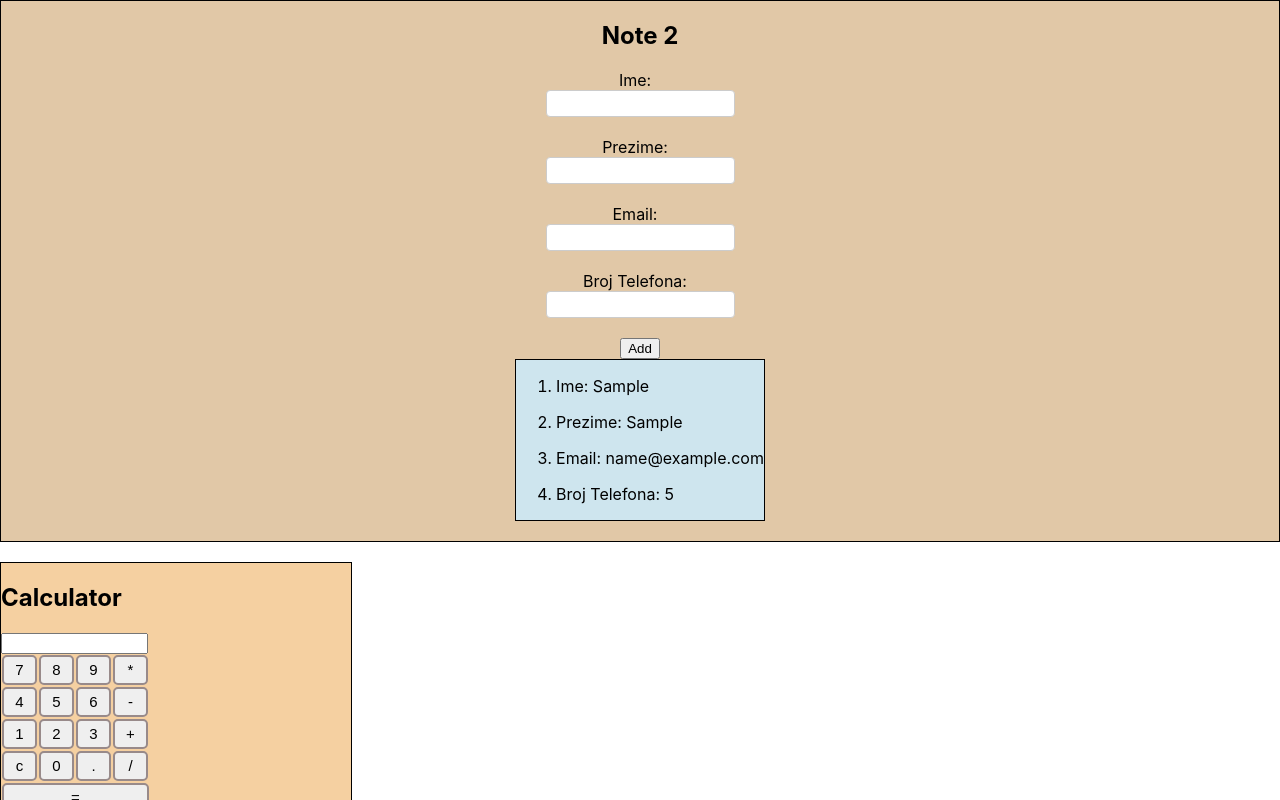
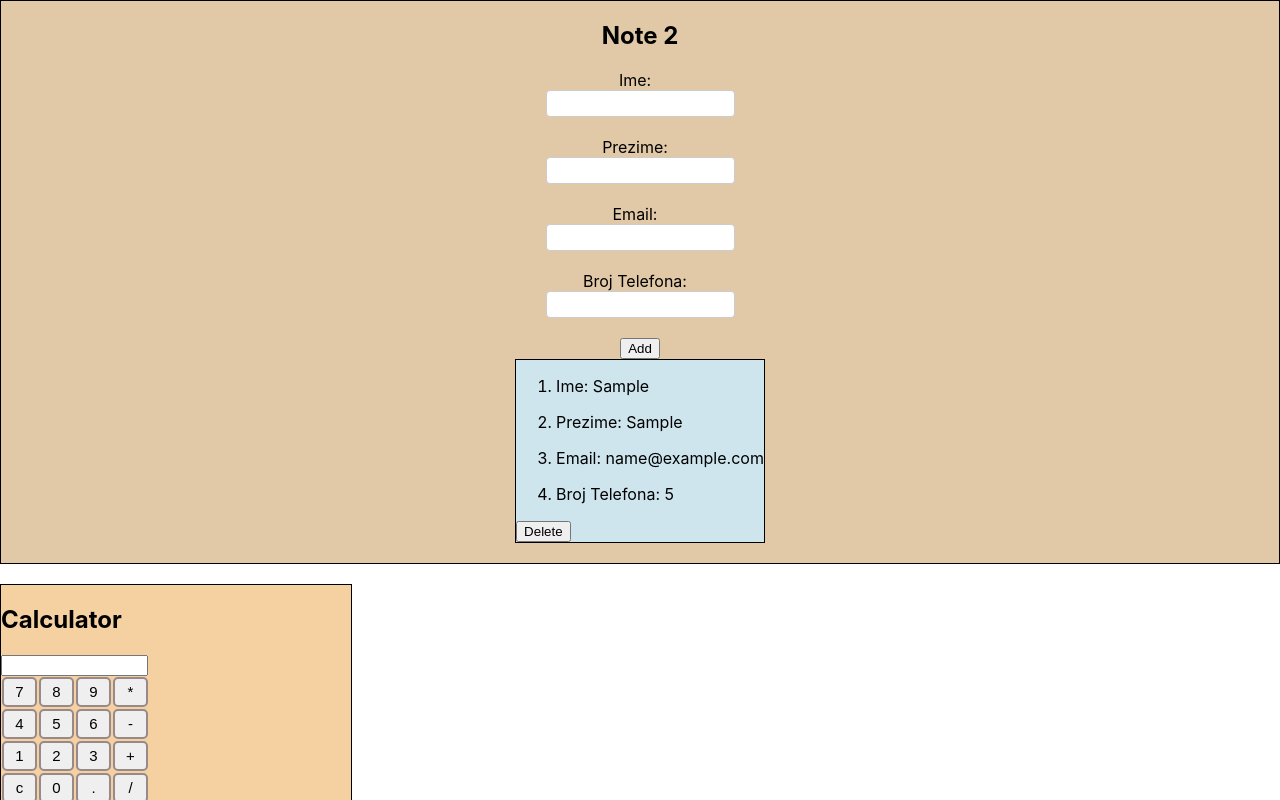
Before and after one commit to bokigolic/react-practice, a React (Create React App) app: page / in a window 1280 px wide. Both pictures are taken after typing "Sample", "Sample", "name@example.com", "5" into the empty fields and a click on the button "Add". Shown: the top 800 px of the page. Built offline with nearby package versions, Linux system fonts and the light colour scheme.

Commit message:
delete works

```diff
--- a/src/component/Note2.js
+++ b/src/component/Note2.js
@@ -25,6 +25,11 @@ const Note2 = () => {
       telefon: ""
     });
   }
+
+  const handleDelete = (id) => {
+    setNotes(notes.filter(note => note.id !== id));
+  }
+
   const [notes, setNotes] = useState([])
   const [zaInput, setZaInput] = useState({
     ime: "",
@@ -65,6 +70,8 @@ const Note2 = () => {
       /> <br />
       <button type="button" onClick={handleClick}>Add</button>
 
+
+
       <div className="rezultat">
         {notes.map(note => (
           <div key={note.id}>
@@ -76,6 +83,7 @@ const Note2 = () => {
               <li><p>Broj Telefona: {note.text.telefon}</p></li>
 
             </ol>
+            <button type="button" onClick={() => handleDelete(note.id)}>Delete</button>
           </div>
         ))}
       </div>
```
